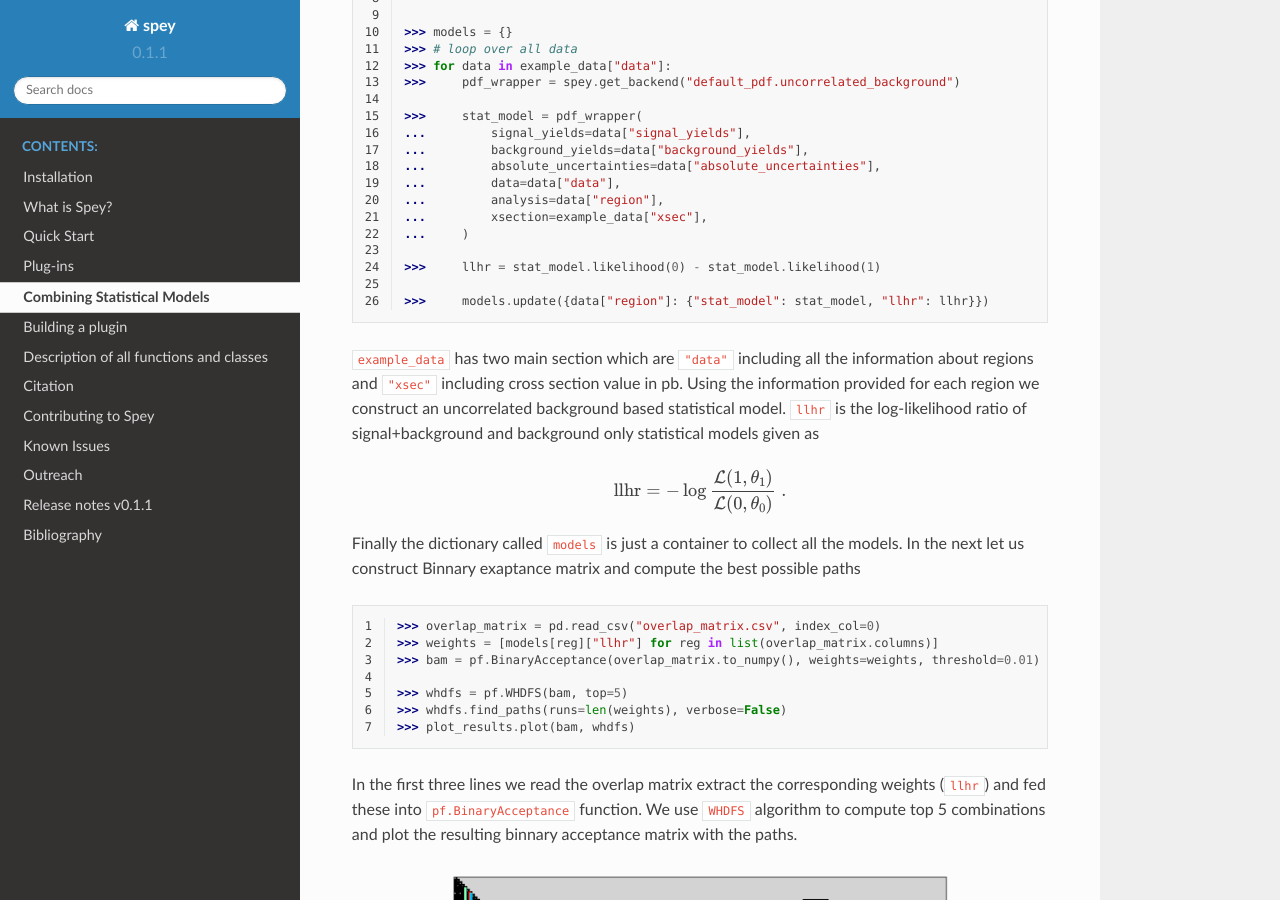
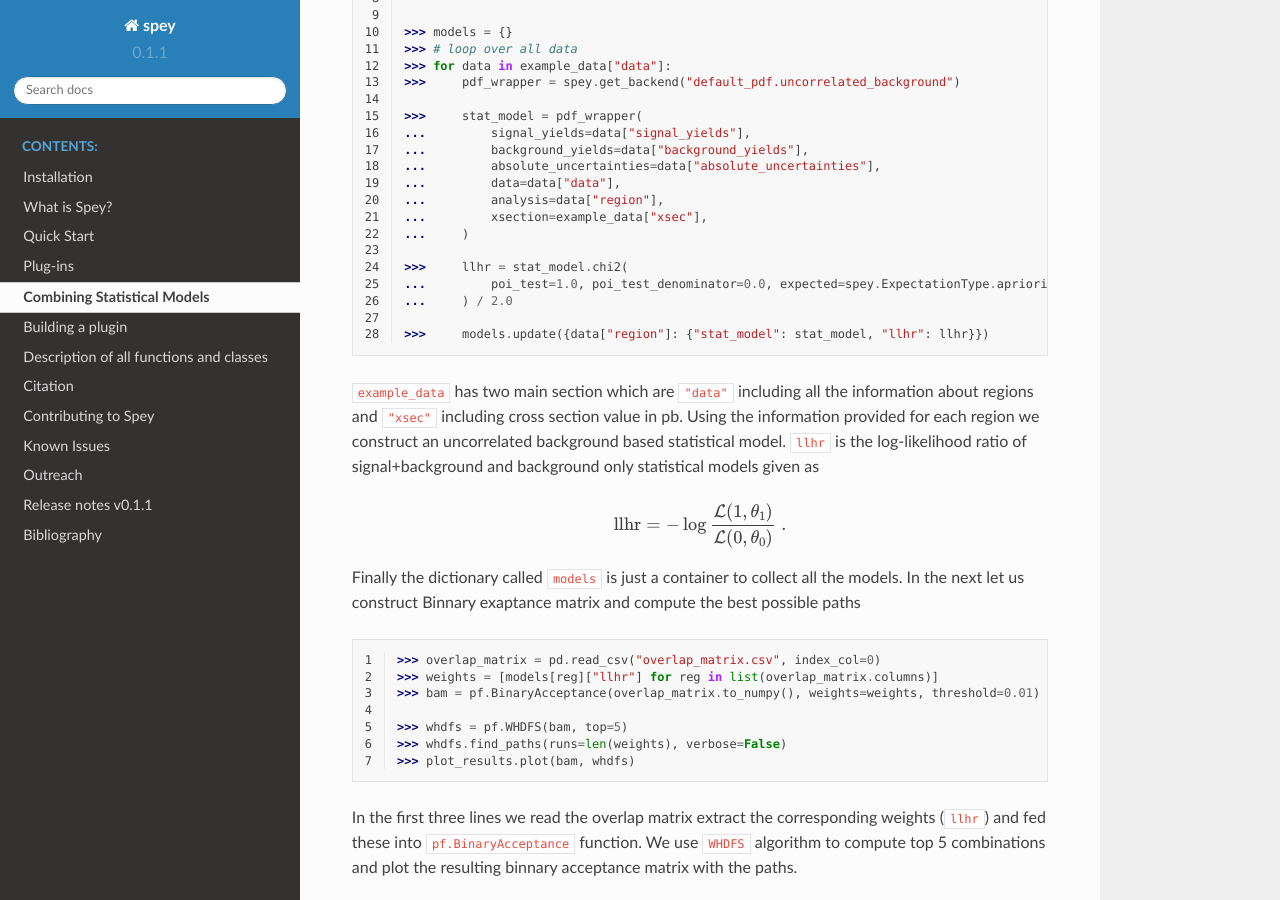
Before and after one commit to SpeysideHEP/spey, a Sphinx documentation site: the page built from docs/comb.rst, in a window 1280 px wide and 900 px high, scrolled down 692 px. Built offline with Sphinx 7.4.7 and the Read the Docs theme 2.0.0, drawn with Linux system fonts in a browser that asks for light colours; cross-references to code outside the pages are shown as plain code.

Commit message:
address the issue raised in #14

```diff
--- a/docs/comb.rst
+++ b/docs/comb.rst
@@ -44,7 +44,9 @@ Let us first import all the necessary packages and construct the data (please ad
     ...         xsection=example_data["xsec"],
     ...     )
 
-    >>>     llhr = stat_model.likelihood(0) - stat_model.likelihood(1)
+    >>>     llhr = stat_model.chi2(
+    ...         poi_test=1.0, poi_test_denominator=0.0, expected=spey.ExpectationType.apriori
+    ...     ) / 2.0
 
     >>>     models.update({data["region"]: {"stat_model": stat_model, "llhr": llhr}})
 
```
